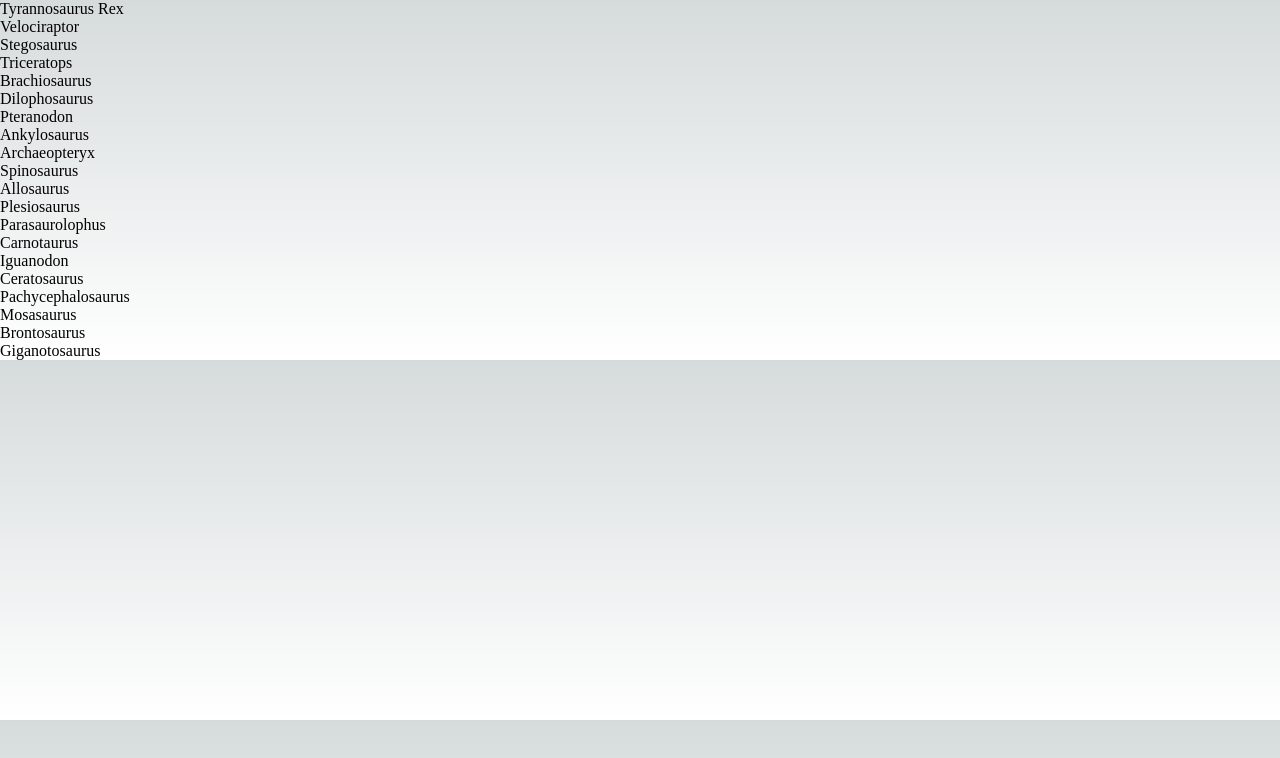
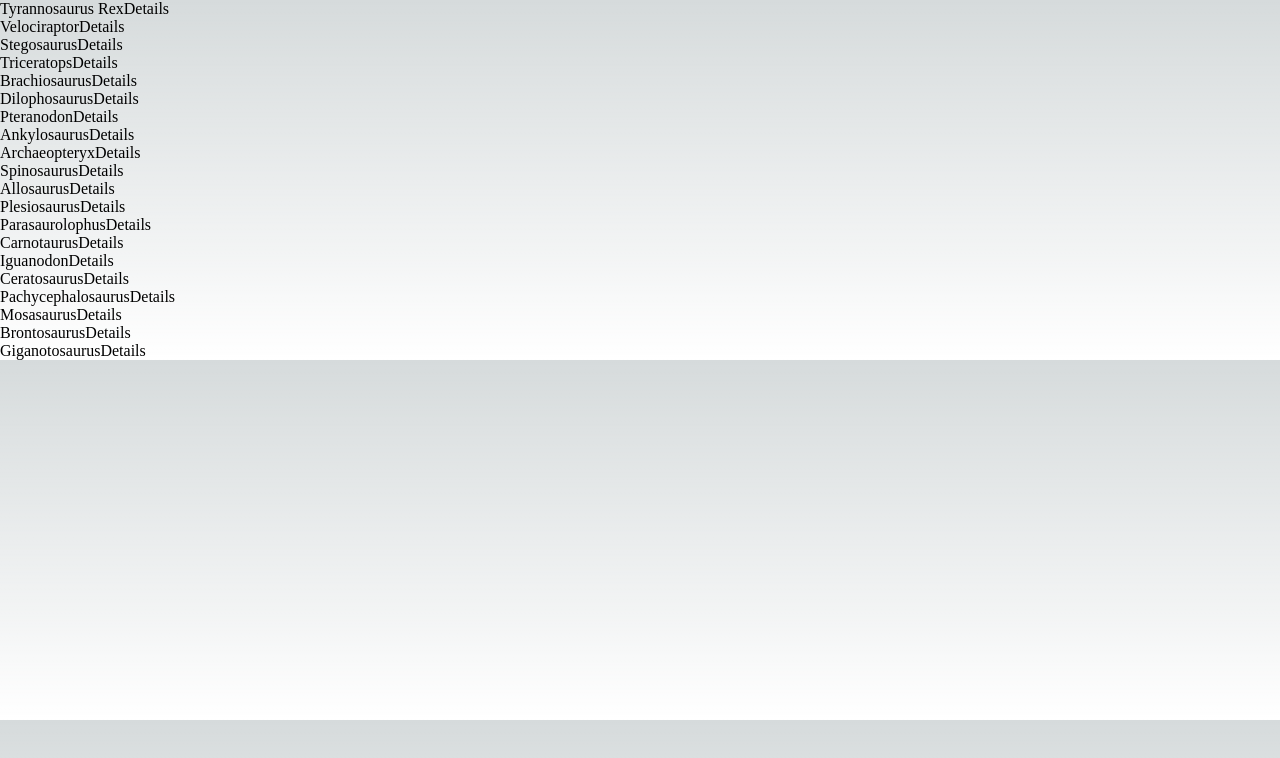
Before and after one commit to HannesOster/dinosaur-app, a Next.js app: page / in a window 1280 px wide. Shown: the top 758 px of the page. Built offline with nearby package versions, Linux system fonts and the light colour scheme.

Commit message:
setup id.js

```diff
--- a/src/pages/index.js
+++ b/src/pages/index.js
@@ -3,6 +3,7 @@ import Image from "next/image";
 import { Inter } from "next/font/google";
 import styles from "@/styles/Home.module.css";
 import { dinosaurs } from "../utils/dinosaurs";
+import Link from "next/link";
 
 const inter = Inter({ subsets: ["latin"] });
 
@@ -17,7 +18,12 @@ export default function Home() {
       </Head>
       <ul>
         {dinosaurs.map((dinosaur) => {
-          return <li key={dinosaur.id}>{dinosaur.name}</li>;
+          return (
+            <li key={dinosaur.id}>
+              {dinosaur.name}
+              <Link href={`/species/${dinosaur.id}`}>Details</Link>
+            </li>
+          );
         })}
       </ul>
     </>
```
Also changed, not shown: src/pages/species/[id].js (added).
